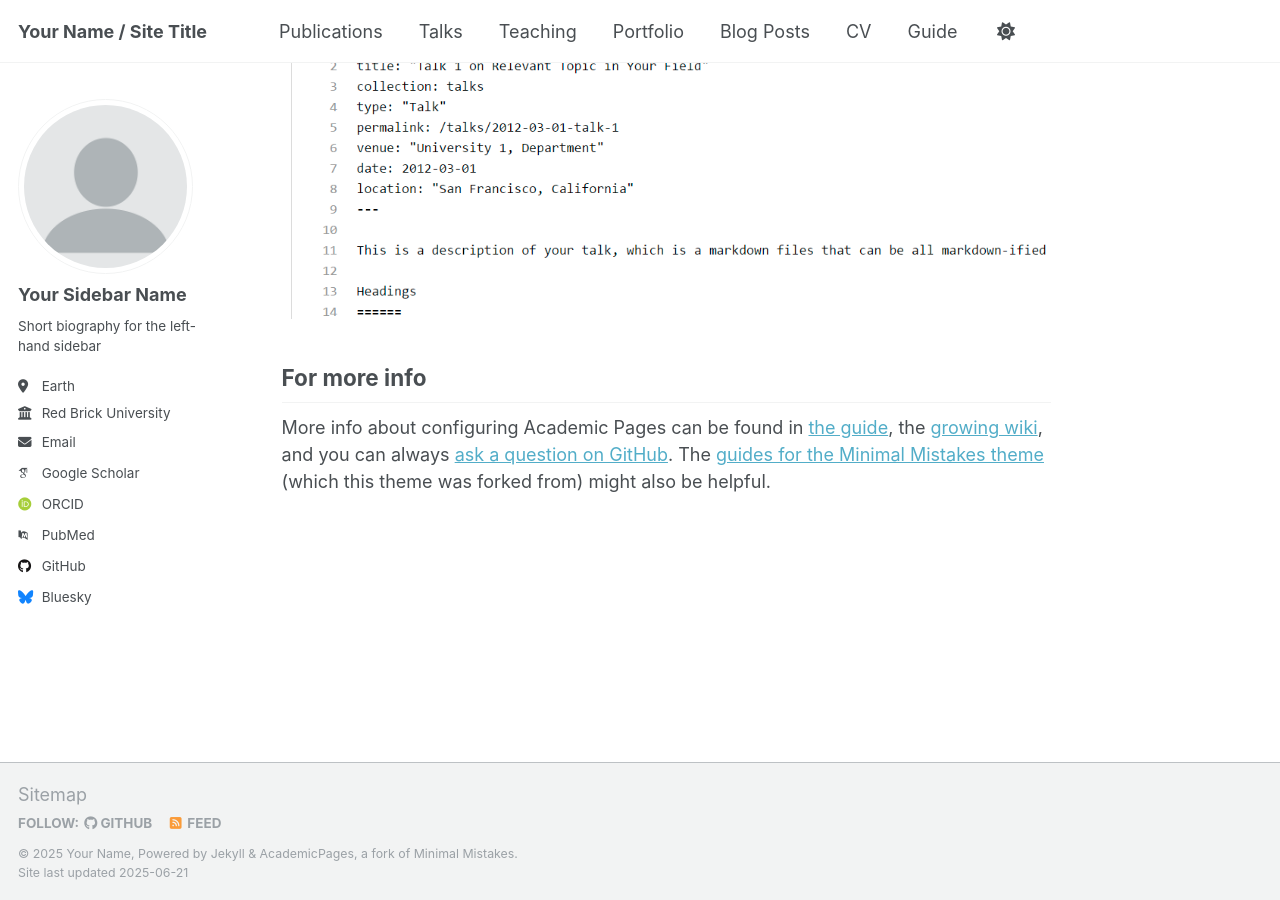
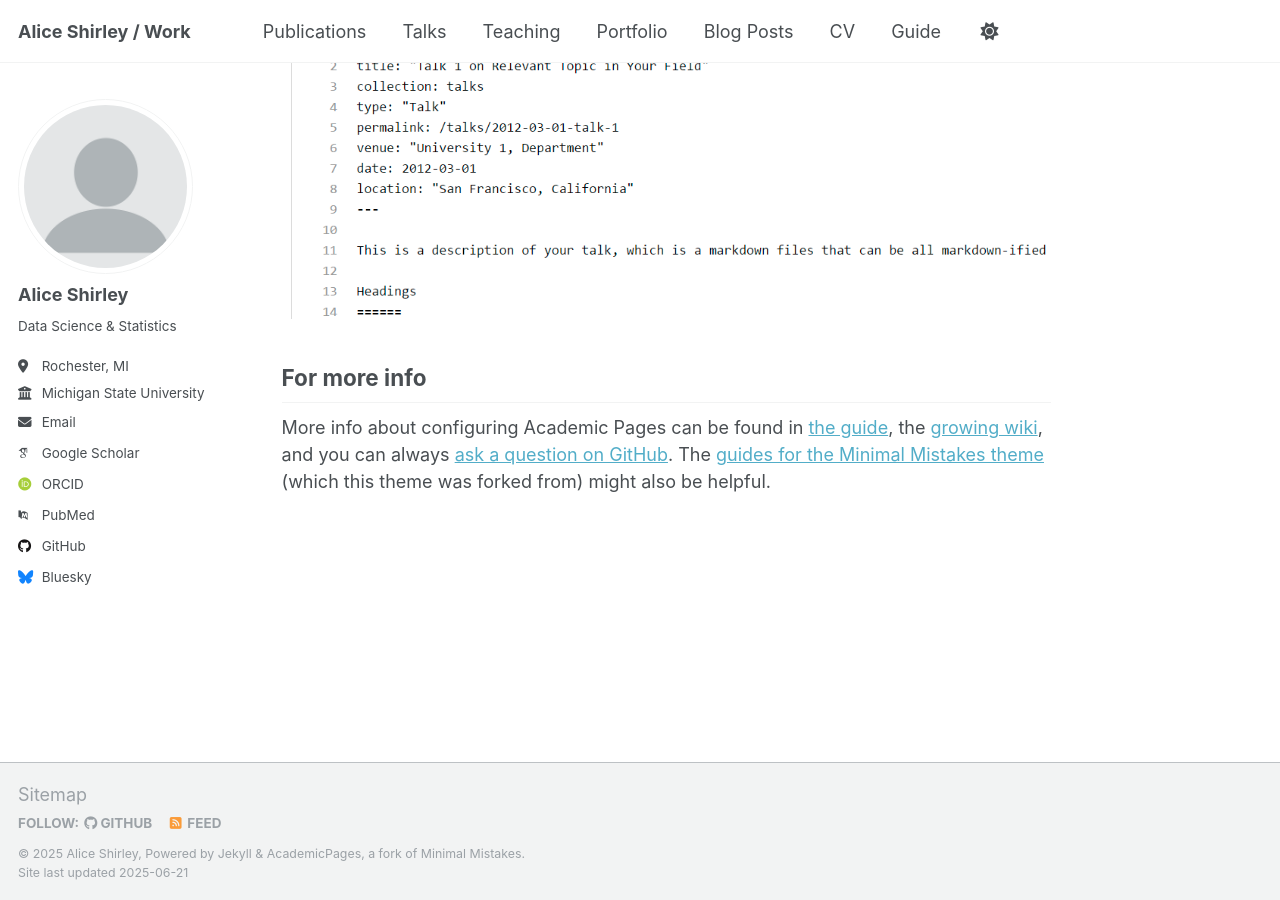
Before and after one commit to shirle21/shirle21.github.io, a Jekyll site: the page built from _pages/about.md, in a window 1280 px wide and 900 px high, scrolled down 2636 px. Built offline with Jekyll 4.4.1, drawn with Linux system fonts in a browser that asks for light colours; some web fonts are replaced.

Commit message:
basic info

```diff
--- a/_config.yml
+++ b/_config.yml
@@ -9,10 +9,10 @@
 # Basic Site Settings
 locale                   : "en-US"
 site_theme               : "default"
-title                    : "Your Name / Site Title"
+title                    : "Alice Shirley / Work"
 title_separator          : "-"
-name                     : &name "Your Name"
-description              : &description "personal description"
+name                     : &name "Alice Shirley"
+description              : &description "Data Scientist & Statistician interested in the intersect of Science and Computing"
 url                      : https://academicpages.github.io # the base hostname & protocol for your site e.g. "https://[your GitHub username].github.io" or if you already have some other page hosted on Github then use "https://[your GitHub username].github.io/[Your Repo Name]"
 baseurl                  : "" # the subpath of your site, e.g. "/blog"
 repository               : "academicpages/academicpages.github.io"
@@ -23,13 +23,13 @@ repository               : "academicpages/academicpages.github.io"
 author:
   # Biographic information
   avatar           : "profile.png"
-  name             : "Your Sidebar Name"
+  name             : "Alice Shirley"
   pronouns         : # example: "she/her"
-  bio              : "Short biography for the left-hand sidebar"
-  location         : "Earth"
-  employer         : "Red Brick University"
+  bio              : "Data Science & Statistics"
+  location         : "Rochester, MI"
+  employer         : "Michigan State University"
   uri              : # URL
-  email            : "none@example.org"
+  email            : "shirle21@msu.edu"
 
   # Academic websites
   academia         : # URL
```
